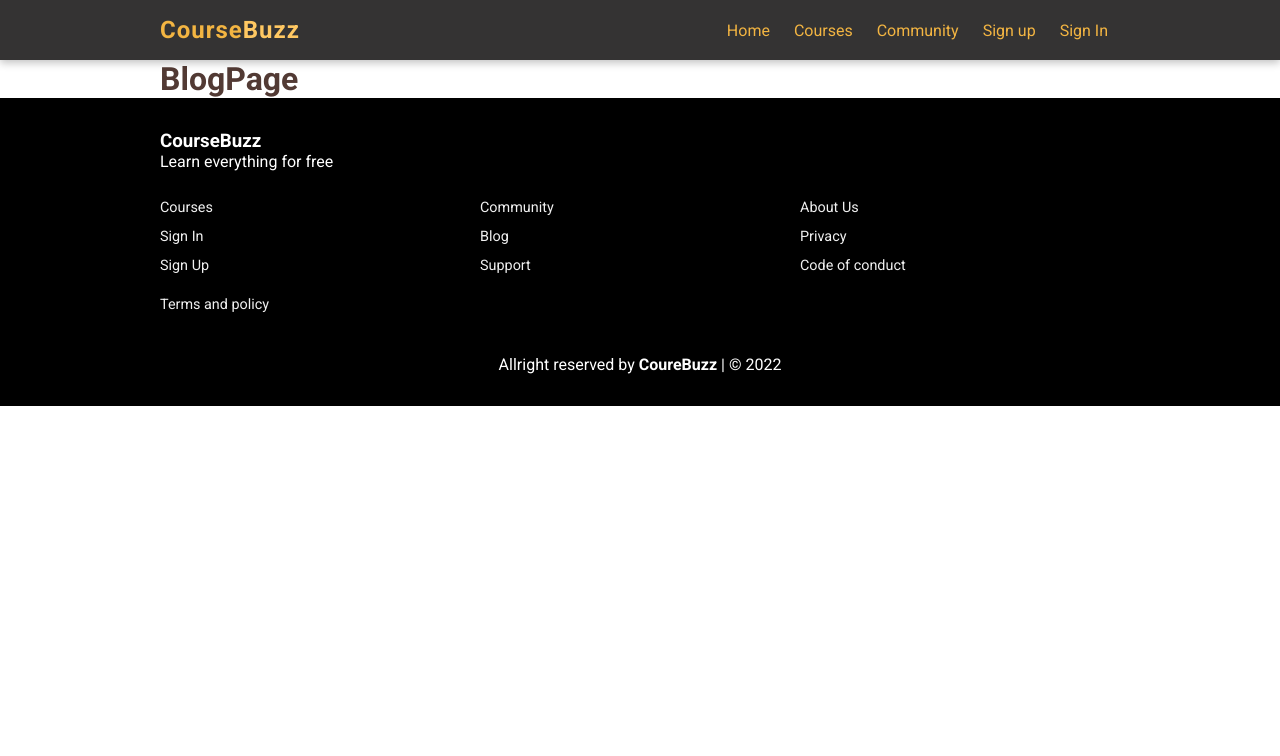
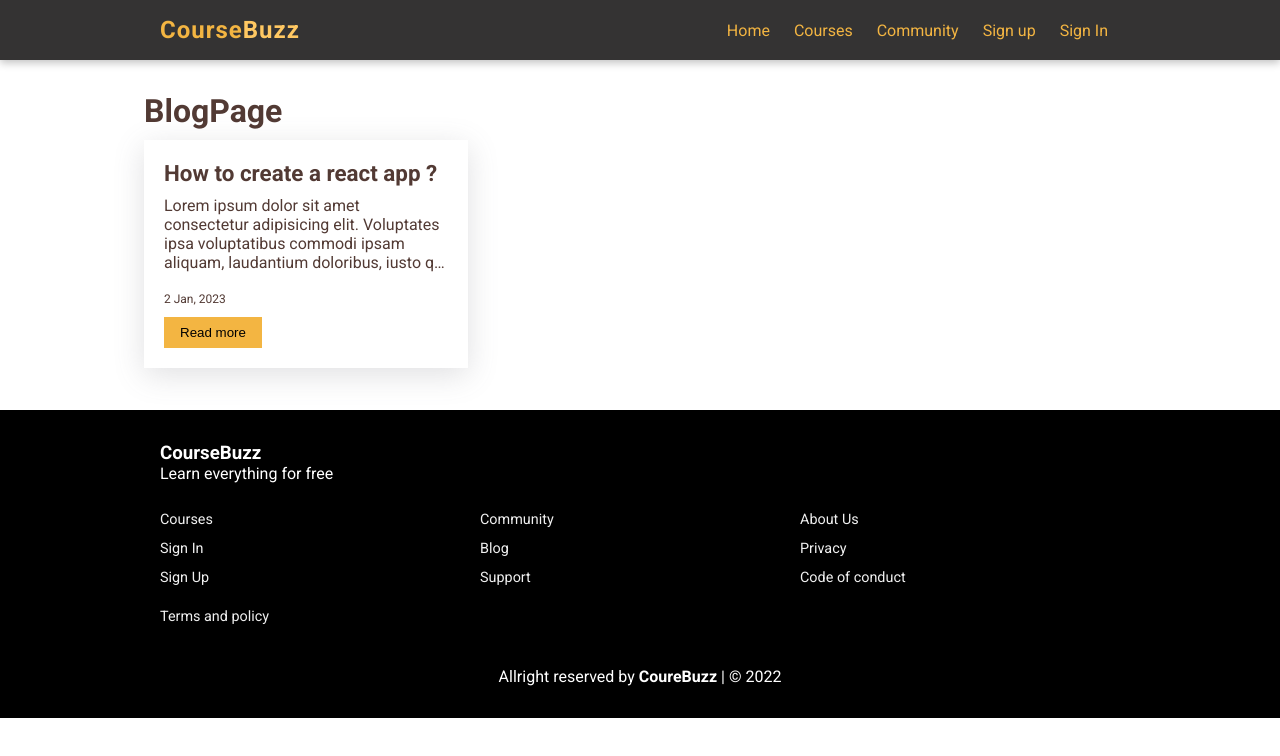
Before and after one commit to MonirSaikat/course-buzz-frontend, a React (Create React App) app: page /blog in a window 1280 px wide. Shown: the top 756 px of the page. Built offline with nearby package versions, Linux system fonts and the light colour scheme; the HTML template or start-up script is replaced by a standard one.

Commit message:
blog page

```diff
--- /dev/null
+++ b/src/components/BlogCard.jsx
@@ -0,0 +1,16 @@
+import { Card } from './Card/Card';
+import { Button } from './Button/Button';
+
+export const BlogCard = ({ blogPost }) => {
+  const { title, date } = blogPost;
+
+  return (
+    <Card className='blog-post-card'>
+      <h2>{title}</h2>
+      <p>Lorem ipsum dolor sit amet consectetur adipisicing elit. Voluptates ipsa voluptatibus commodi ipsam aliquam, laudantium doloribus, iusto qui harum impedit dignissimos ab quod ad temporibus quos hic modi sunt neque?</p>
+      <time>{date}</time>
+      <br />
+      <Button style={{ marginTop: '10px' }}>Read more</Button>
+    </Card>
+  )
+};
--- /dev/null
+++ b/src/components/Button/Button.css
@@ -0,0 +1,9 @@
+.button {
+  padding: 8px 1rem;
+  cursor: pointer;
+  outline: 0;
+  border: 0;
+  background-color: var(--primary-color);
+  color: #000;
+  font-weight: 500;
+}
--- /dev/null
+++ b/src/components/Button/Button.jsx
@@ -0,0 +1,9 @@
+import './Button.css';
+
+export const Button = ({ children, ...rest }) => {
+  return (
+    <button className='button' {...rest}>
+      { children }
+    </button>
+  );
+};
--- a/src/pages/Blog.jsx
+++ b/src/pages/Blog.jsx
@@ -1,7 +1,22 @@
+import { BlogCard } from '../components/BlogCard';
+import './styles/BlogPage.css';
+
 const BlogPage = () => {
-  return(
-    <div className="blog-page container">
+  const posts = [
+    {
+      id: 1,
+      title: 'How to create a react app ? ',
+      date: '2 Jan, 2023'
+    }
+  ];
+
+  return (
+    <div className="container blog-page">
       <h1>BlogPage</h1>
+
+      <div className='posts-list'>
+        {posts.map((post) => <BlogCard key={post.id} blogPost={post} />)}
+      </div>
     </div>
   );
 }
--- /dev/null
+++ b/src/pages/styles/BlogPage.css
@@ -0,0 +1,28 @@
+.blog-page {
+  padding: 2rem 0 !important;
+}
+
+.blog-page .posts-list {
+  margin: 10px 0;
+  display: grid;
+  grid-template-columns: 1fr 1fr 1fr;
+  gap: 10px;
+}
+
+.blog-page .blog-post-card h2 {
+  font-size: 1.4rem;
+  margin-bottom: 10px;
+}
+
+.blog-page .blog-post-card p {
+  margin-bottom: 1rem;
+  display: -webkit-box;
+  max-width: 100%;
+  -webkit-line-clamp: 4;
+  -webkit-box-orient: vertical;
+  overflow: hidden;
+}
+
+.blog-page .blog-post-card time {
+  font-size: 12px;
+}
```
